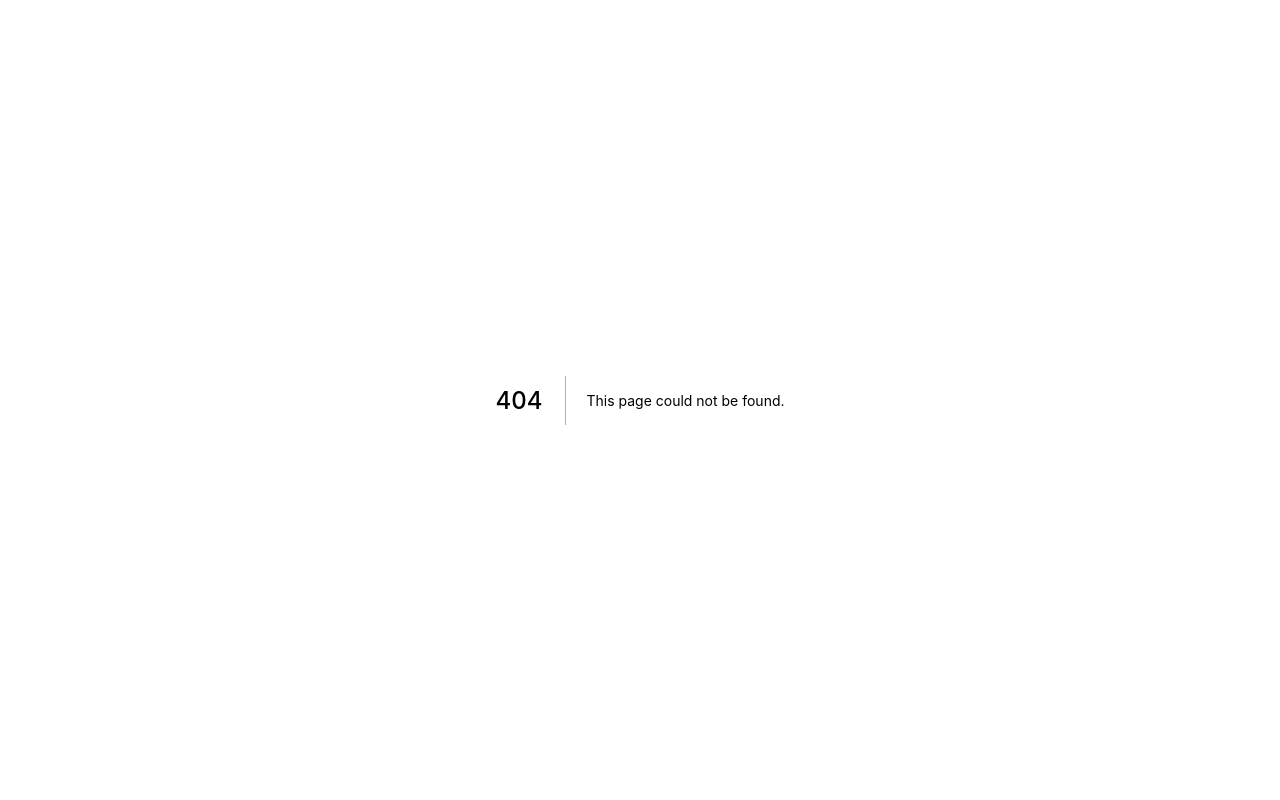
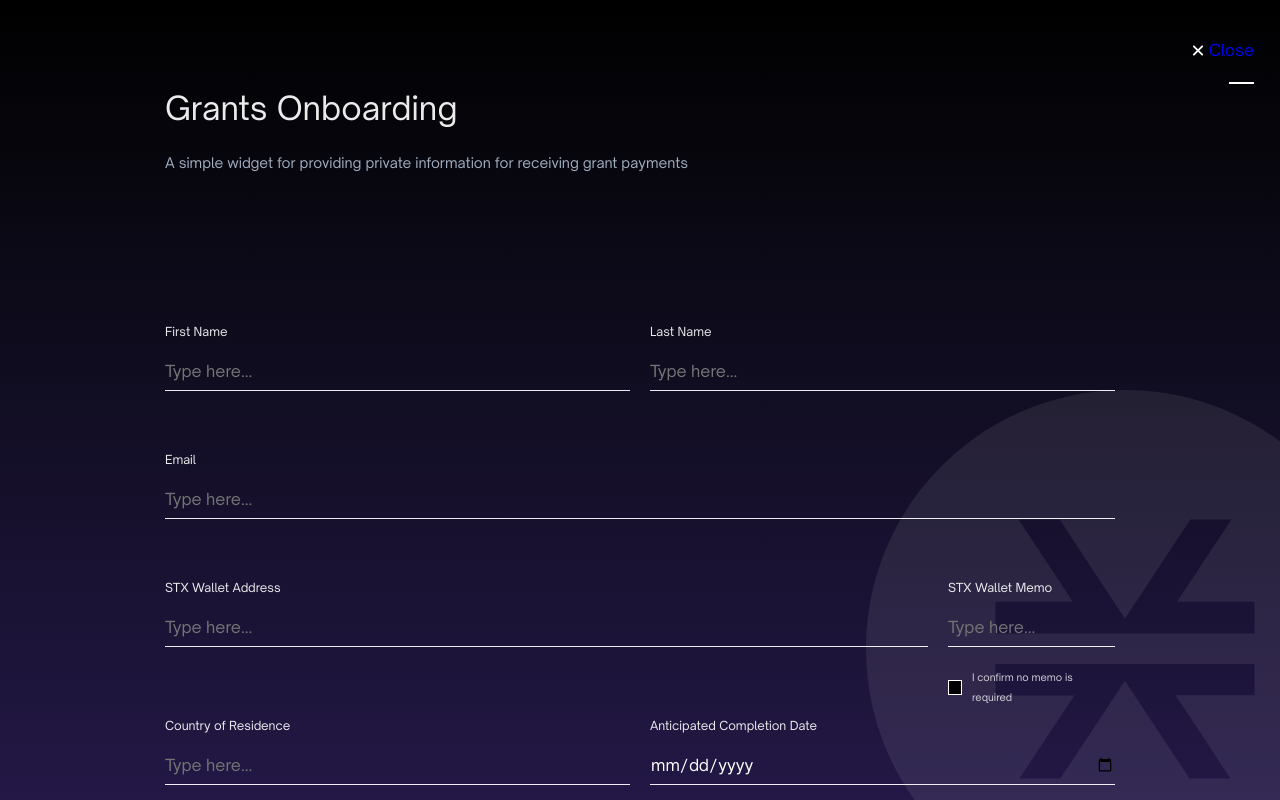
Before and after one commit to stacksgov/grants-dashboard, a Next.js app: page /onboarding in a window 1280 px wide. Before the commit this address had no page. Built offline with nearby package versions, Linux system fonts and the light colour scheme; no server answers.

Commit message:
Onboarding page design draft

```diff
--- a/components/Input.js
+++ b/components/Input.js
@@ -13,6 +13,7 @@ const Input = (props) => {
     maxchar,
     description,
     isNumber,
+    isDate
   } = props;
 
   const [value, setValue] = useState("");
@@ -106,7 +107,9 @@ const Input = (props) => {
         <input
           readOnly={readonly}
           style={{ color: readonly ? "rgba(255, 255, 255, 0.48)" : "white" }}
-          type={isNumber ? "number" : "text"}
+          //type={isNumber ? "number" : "text"}
+
+          type={isNumber ? "number" : isDate ? "date" : "text"}
           placeholder="Type here..."
           name={name}
           value={value}
--- /dev/null
+++ b/pages/onboarding.js
@@ -0,0 +1,113 @@
+import styles from './Utilities.module.css';
+import CloseIcon from '../public/images/close.svg';
+import Link from 'next/link';
+import { useSession, signIn, signOut } from 'next-auth/react';
+import StacksLogo from '../public/images/stacks-logo.svg';
+import { Octokit } from '@octokit/rest';
+import { useEffect } from 'react';
+import { ST } from 'next/dist/shared/lib/utils';
+
+//los puse yo
+import Input from "../components/Input";
+import Form from "../components/Form";
+import Container from "../components/Container";
+import TextArea from "../components/TextArea";
+import Checkbox from "../components/Checkbox";
+
+
+const Onboarding = () => {
+	const { data: session } = useSession();
+	useEffect(() => {
+		async function refresh() {
+			if (session) {
+				const github = new Octokit({
+					auth: session.accessToken
+				});
+				await github.request('GET /user');
+			}
+		}
+		if (session) {
+			refresh();
+		}
+	});
+	return (
+        <div>
+			<Link href="/">
+				<a>
+					<div className={styles.close}>
+						<p>
+							<CloseIcon />
+							Close
+						</p>
+						<span></span>
+					</div>
+				</a>
+			</Link>
+			<div className={styles.utilitiesWrapper}>
+				<h1>Grants Onboarding</h1>
+				<p className={styles.descriptor}>A simple widget for providing private information for receiving grant payments</p>
+
+    <Form>
+      <Container>
+        <Input
+          name="firstName"
+          label="First Name"
+        />
+        <Input
+          name="lastName"
+          label="Last Name"
+        />
+      </Container>
+      <Container>
+        <Input
+          name="email"
+          label="Email"
+         />
+      </Container>
+      <Container>
+        <Input
+          name="STXWalletAddress"
+          label="STX Wallet Address"
+        />
+        <div>
+        <Input
+          name="STWWalletMemo"
+          label="STX Wallet Memo"
+         // maxchar={30}
+        />
+          <Checkbox
+            id="confirmMemoRequired"
+            value="I confirm no memo is required"
+            labelColor="rgba(255, 255, 255, 0.8)"
+        />
+         </div>
+      </Container>
+      <Container>
+        <Input
+          name="countryOfResidence"
+          label="Country of Residence"
+        />
+        <Input
+          name="anticipatedCompletionDate"
+          label="Anticipated Completion Date"
+          isDate={true}
+        />
+      </Container>
+
+    </Form>
+    		<div className={styles.buttonWrapper}>
+					<div>
+						<button>Click to Submit</button>
+					</div>
+				</div>
+			</div>
+			<StacksLogo className={styles.stacksSVG} />
+		</div>
+	);
+};
+
+
+function sendOnboardingForm() {
+   // console.log("Pressed Submit");
+}
+export default Onboarding;
```
